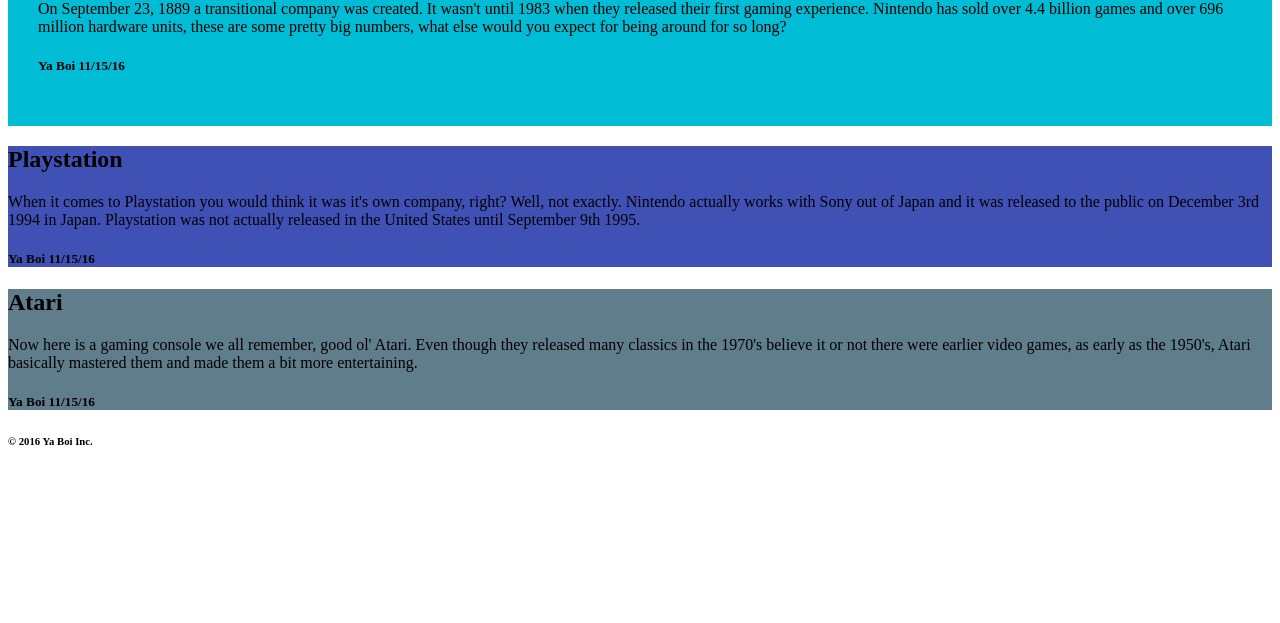
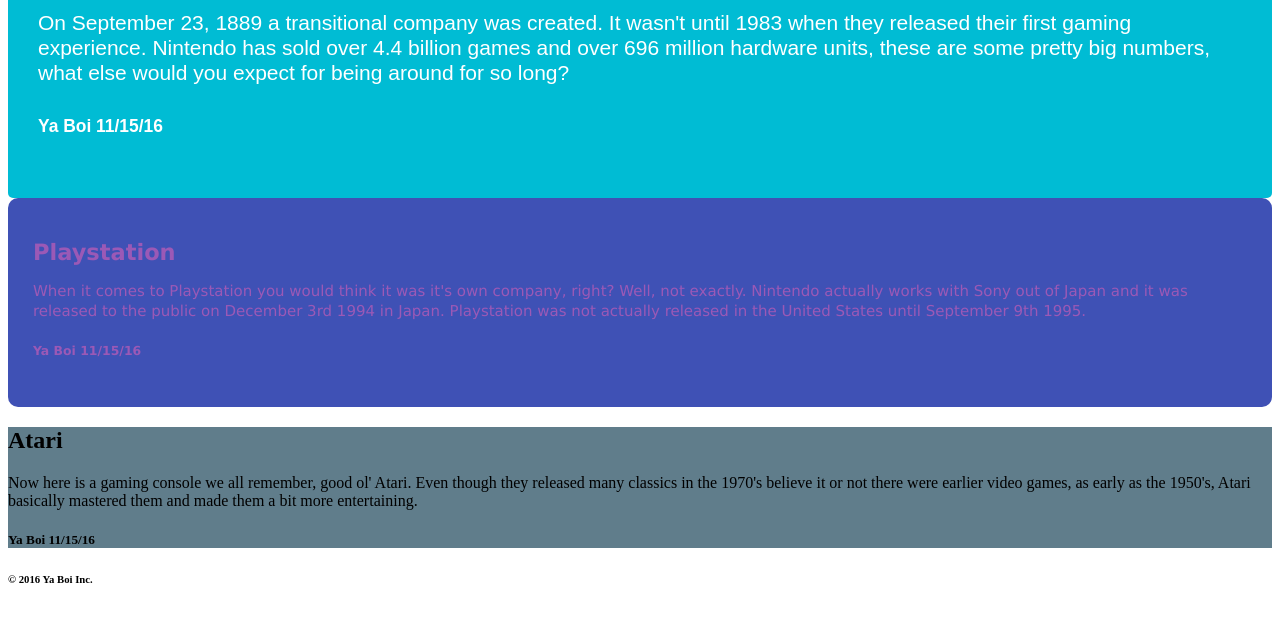
Before and after one commit to J-Waddell/Blog, a plain HTML site: page index.html in a window 1280 px wide. Shown: the part 177-800 px from the top of the page. Drawn offline with Linux system fonts and the light colour scheme.

Commit message:
new coloration

```diff
--- a/articles.css
+++ b/articles.css
@@ -5,10 +5,21 @@
 div.nintendo {
 	background-color: #00BCD4;
 	padding: 30px;
+        font-family: arial;
+        font-size: 21px;
+        color: white;
+        line-height: 25px;
+        border-radius: 5px;
 }
 
 div.playstation {
 	background-color: #3F51B5;
+        padding: 25px;
+        font-family: Verdana, Geneva, sans-serif;
+        font-size: 15px;
+        color: #9b59b6;
+        line-height: 20px;
+        border-radius: 10px;
 }
 
 div.atari {
```
